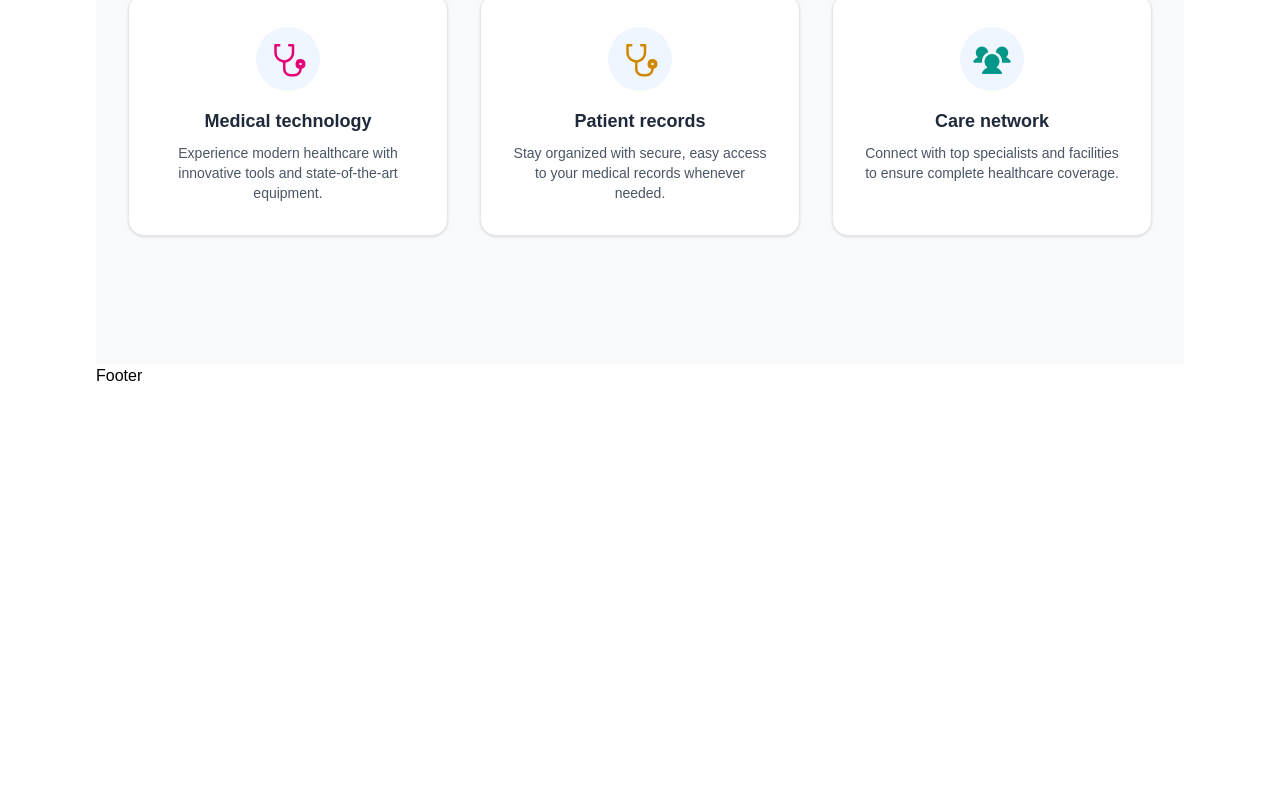
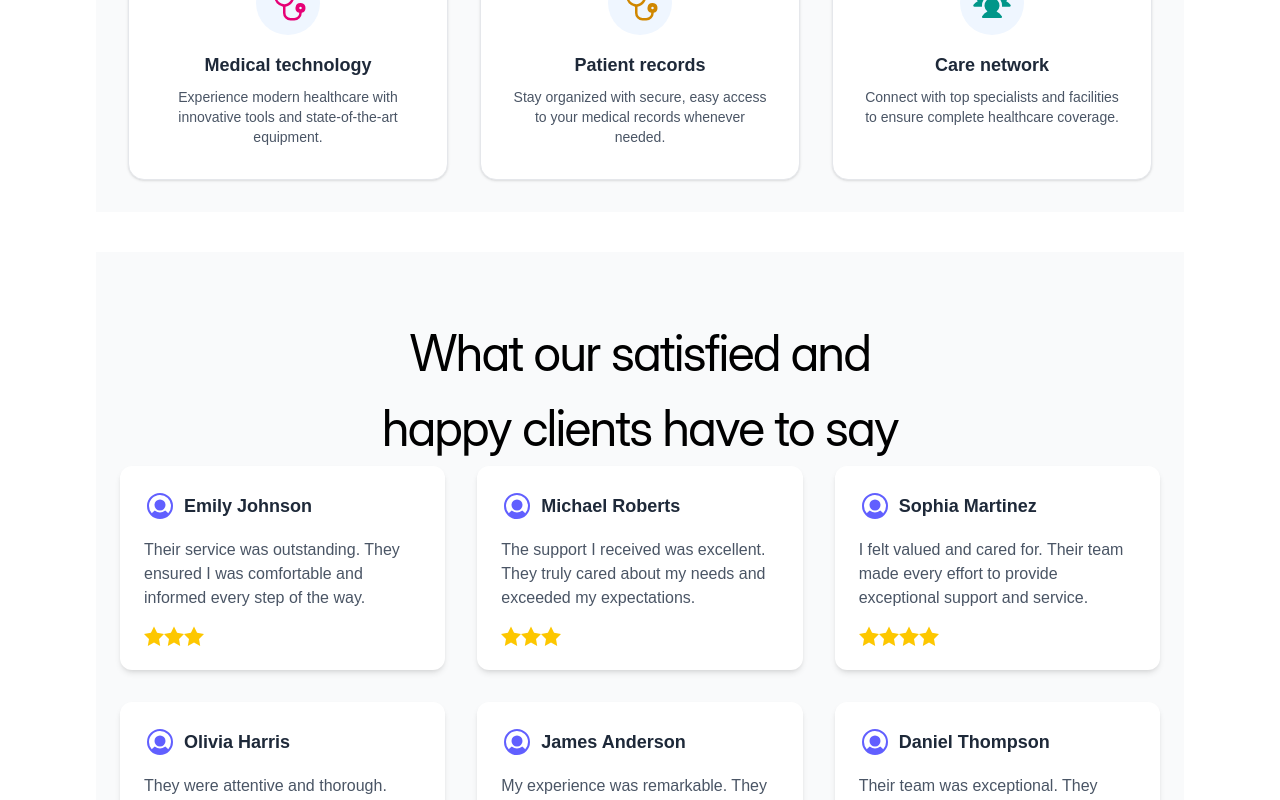
Before and after one commit to zealmediapremium/daanpitara.github.io, a React (Vite) app: page / in a window 1280 px wide. Shown: the part 1275-2075 px from the top of the page. Before the commit the page ends 1663 px from the top, so only its background shows below. Built offline with nearby package versions, Linux system fonts and the light colour scheme.

Commit message:
background color removing

```diff
--- a/src/App.tsx
+++ b/src/App.tsx
@@ -12,6 +12,7 @@ import Fundraiser from "./components/Fundraiser";
 import Faqs from "./components/Faqs";
 import Blogs from "./components/Blogs";
 import SignUp from "./components/SignUp";
+import Testimonials from "./components/Footer/Testimonials";
 
 function App() {
   return (
@@ -32,14 +33,19 @@ function App() {
 }
 
 
-function BasicLayout(){
-      return <div
-      className="px-pd-lg"
-      >
-        <Navbar />
-        <Outlet />
+function BasicLayout() {
+  return (
+    <div className="px-4 sm:px-6 md:px-8 lg:px-pd-lg">
+      <Navbar />
+      <Outlet />
+      <Testimonials />
+      {/* Remove padding for the footer */}
+      <div className="-mx-4 sm:-mx-6 md:-mx-8 lg:-mx-pd-lg">
         <Footer />
+      </div>
     </div>
+  );
 }
 
+
 export default App;
--- a/src/components/Faqs/index.tsx
+++ b/src/components/Faqs/index.tsx
@@ -69,15 +69,16 @@ const paymentFAQ = [
 
 
 return (
+  <div className="flex flex-col items-center w-full px-4 sm:px-6 md:px-8 lg:px-0">
+    <SectionHeading heading="Frequently asked questions for quick answers" />
+
     <div
-    className="flex flex-col content-center items-center w-full"
-    >
-    <SectionHeading heading="Frequently asked questions for quick answers" />
-    <div
-    style={{width:"700px"}}
+      className="
+        w-full
+        max-w-[700px]
+      "
     >
       <div className="py-8">
-
         <SubsectionHeading heading="Basic FAQ's Block" />
 
         {basic_faqs.length > 1 &&
@@ -87,11 +88,10 @@ const paymentFAQ = [
               question={faq.question}
               answer={faq.answer}
             />
-      ))
-    }
+          ))}
       </div>
-    <SubsectionHeading
-    heading="Payment & Refund" />
+
+      <SubsectionHeading heading="Payment & Refund" />
       {paymentFAQ.length > 1 &&
         paymentFAQ.map((faq, index) => (
           <FaqSingleQuestion
@@ -99,11 +99,9 @@ const paymentFAQ = [
             question={faq.question}
             answer={faq.answer}
           />
-      ))
-    }
+        ))}
     </div>
-
-
   </div>
 );
+
 }
--- /dev/null
+++ b/src/components/Footer/Testimonials.tsx
@@ -0,0 +1,100 @@
+import SectionHeading from "@/assets/Headings/sectionHeading";
+
+
+
+import React from "react";
+import { motion } from "framer-motion";
+import { UserCircle } from "@phosphor-icons/react";
+
+type Testimonial = {
+  name: string;
+  review: string;
+};
+
+const testimonials: Testimonial[] = [
+  {
+    name: "Emily Johnson",
+    review:
+      "Their service was outstanding. They ensured I was comfortable and informed every step of the way.",
+  },
+  {
+    name: "Michael Roberts",
+    review:
+      "The support I received was excellent. They truly cared about my needs and exceeded my expectations.",
+  },
+  {
+    name: "Sophia Martinez",
+    review:
+      "I felt valued and cared for. Their team made every effort to provide exceptional support and service.",
+  },
+  {
+    name: "Olivia Harris",
+    review:
+      "They were attentive and thorough. Their professionalism and kindness made the entire process seamless.",
+  },
+  {
+    name: "James Anderson",
+    review:
+      "My experience was remarkable. They delivered exactly what they promised with care and dedication.",
+  },
+  {
+    name: "Daniel Thompson",
+    review:
+      "Their team was exceptional. They listened to my concerns and made sure all my needs were addressed.",
+  },
+];
+
+// Helper function to generate random star ratings
+const randomStars = () => Math.floor(Math.random() * 3) + 3;
+
+const Testimonials: React.FC = () => {
+  return (
+    <section className="py-16 bg-gray-50">
+      <div className="max-w-6xl mx-auto px-6">
+        <SectionHeading heading="What our satisfied and happy clients have to say" />
+
+
+        <div className="grid md:grid-cols-3 sm:grid-cols-2 gap-8">
+          {testimonials.map((t, i) => {
+            const stars = randomStars();
+            return (
+              <motion.div
+                key={i}
+                initial={{ opacity: 0, y: 30 }}
+                animate={{ opacity: 1, y: 0 }}
+                transition={{ duration: 0.5, delay: i * 0.1 }}
+                className="bg-white rounded-xl shadow-md p-6 hover:shadow-lg transition-shadow duration-300"
+              >
+                {/* Name and Icon */}
+                <div className="flex items-center mb-4">
+                  <UserCircle size={32} weight="fill" className="text-indigo-500 mr-2" />
+                  <h3 className="text-lg font-semibold text-gray-800">{t.name}</h3>
+                </div>
+
+                {/* Review */}
+                <p className="text-gray-600 mb-4">{t.review}</p>
+
+                {/* Random Star Rating */}
+                <div className="flex">
+                  {Array.from({ length: stars }).map((_, idx) => (
+                    <svg
+                      key={idx}
+                      xmlns="http://www.w3.org/2000/svg"
+                      fill="currentColor"
+                      viewBox="0 0 24 24"
+                      className="w-5 h-5 text-yellow-400"
+                    >
+                      <path d="M12 .587l3.668 7.425L24 9.748l-6 5.848 1.417 8.268L12 19.771l-7.417 4.093L6 15.596 0 9.748l8.332-1.736z" />
+                    </svg>
+                  ))}
+                </div>
+              </motion.div>
+            );
+          })}
+        </div>
+      </div>
+    </section>
+  );
+};
+
+export default Testimonials;
--- a/src/components/Footer/index.tsx
+++ b/src/components/Footer/index.tsx
@@ -1,8 +1,74 @@
-export default function Footer() {
+import React from "react";
+import { PhoneIcon, MapPinIcon } from "@phosphor-icons/react";
+
+const Footer: React.FC = () => {
   return (
-    <>
+    <footer className="bg-gray-900 text-gray-300 py-10">
+      <div className="container mx-auto px-6 md:px-12 grid grid-cols-1 md:grid-cols-3 gap-10">
 
-        <p>Footer</p>
-    </>
+        {/* Left Section - Logo and Copyright */}
+        <div>
+          <h2 className="text-2xl font-bold text-white mb-4">DAANPitara</h2>
+          <p className="text-sm">
+            © DAANPitara 2025 <br />
+            Design By <span className="text-indigo-400 font-semibold">RTM</span>
+          </p>
+        </div>
+
+        {/* Middle Section - Useful Links */}
+        <div>
+          <h3 className="text-lg font-semibold text-white mb-4">Useful Links</h3>
+          <ul className="space-y-2 text-sm">
+            {[
+              "About DAANPitara",
+              "Privacy Policy",
+              "Terms & Condition",
+              "Refund Policy",
+              "Getting Started",
+              "Trust & Safety",
+              "Investor Relations",
+              "Connect Guidelines",
+              "Terms of Services",
+              "Paid Advertising",
+              "DAANPitara Blog",
+              "DAANPitara Business",
+              "DAANPitara for Business",
+              "Advertise on DAANPitara",
+              "Login on DAANPitara",
+              "Claim for Business Page",
+              "Support for B2B",
+              "Table Management",
+            ].map((link, index) => (
+              <li key={index} className="hover:text-indigo-400 transition">
+                <a href="#">{link}</a>
+              </li>
+            ))}
+          </ul>
+        </div>
+
+        {/* Right Section - Contact Info */}
+        <div>
+          <h3 className="text-lg font-semibold text-white mb-4">Get In Touch</h3>
+          <p className="flex items-start gap-2 text-sm mb-3">
+            <MapPinIcon size={18} weight="fill" className="text-indigo-400 mt-1" />
+            706 First Floor, Phase 4, Sector 59, Mohali – 160059
+          </p>
+          <p className="flex items-center gap-2 text-sm mb-3">
+            <PhoneIcon size={18} weight="fill" className="text-indigo-400" />
+            <a href="tel:9876577721" className="hover:text-indigo-400">
+              98765 77721
+            </a>
+          </p>
+          <p className="text-sm">Mon - Sat 10am - 6PM</p>
+        </div>
+      </div>
+
+      {/* Bottom Section */}
+      <div className="border-t border-gray-700 mt-10 pt-4 text-center text-xs text-gray-500">
+        <p>© {new Date().getFullYear()} DAANPitara. All rights reserved.</p>
+      </div>
+    </footer>
   );
-}
+};
+
+export default Footer;
--- a/src/components/Home/Landing.tsx
+++ b/src/components/Home/Landing.tsx
@@ -5,7 +5,7 @@ export default function Landing() {
   return (
     <div className="flex gap-10 items-stretch">
       {/* Left Section */}
-      <div className="flex flex-col flex-1 justify-around bg-gray-100 p-4">
+      <div className="flex flex-col flex-1 justify-around p-4">
         <h1>Welcome to the Home Page</h1>
         <h1>Welcome to the Home Page</h1>
         <h1>Welcome to the Home Page</h1>
@@ -16,7 +16,7 @@ export default function Landing() {
       </div>
 
       {/* Right Section */}
-      <div className="flex flex-1 items-center justify-center bg-gray-50 p-4">
+      <div className="flex flex-1 items-center justify-center p-4">
         <ImageCard
           src={Globe}
           altImage="/images/fallback.png"
--- a/src/components/Home/SlidingBarWhyUs.tsx
+++ b/src/components/Home/SlidingBarWhyUs.tsx
@@ -20,7 +20,7 @@ export default function FeaturesTabs() {
   const [activeTab, setActiveTab] = useState("features");
 
   return (
-    <div className="w-full bg-gray-50 py-16">
+    <div className="w-full py-10">
         <SectionHeading heading="Why People Trust Us" />
       {/* Tabs */}
       <div className="flex justify-center gap-6 relative mb-10">
--- a/src/components/Home/WhyUs.tsx
+++ b/src/components/Home/WhyUs.tsx
@@ -80,7 +80,7 @@ export default function FeaturesSection({
   subtitle = "Explore the tools and services that make your healthcare experience simple, personalized, and accessible anytime.",
 }: FeaturesSectionProps) {
   return (
-    <section className="px-8 py-16 bg-gray-50">
+    <section className="px-8 py-8  bg-gray-50">
       {/* Title and subtitle */}
       <div className="max-w-7xl mx-auto text-center mb-12">
         <h2 className="text-3xl font-bold text-gray-800 mb-3">{title}</h2>
--- a/src/index.css
+++ b/src/index.css
@@ -26,6 +26,8 @@
   --font-satoshi: "Satoshi", "Satoshi Placeholder", sans-serif;
 
 }
+
+
 body {
   font-family: var(--font-satoshi);
 }
```
Lines whose indentation alone changed are shown as unchanged.
